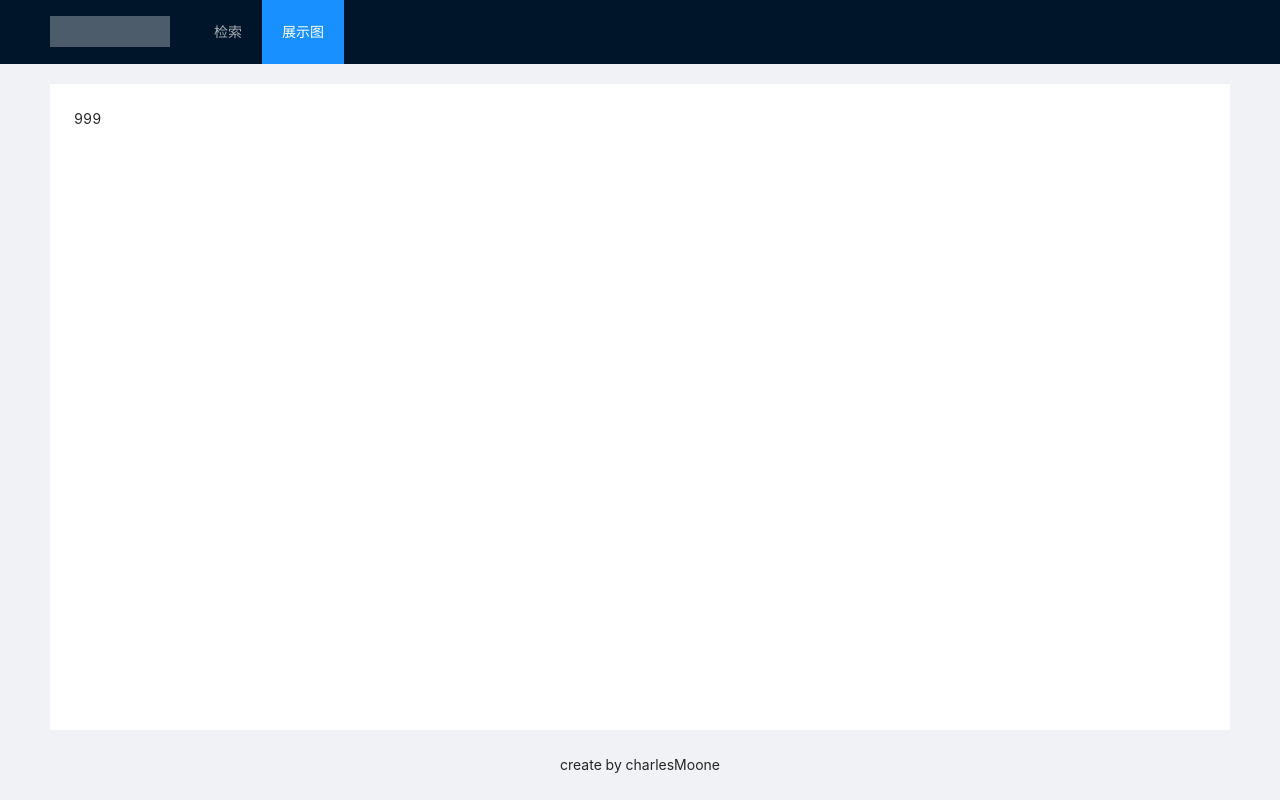
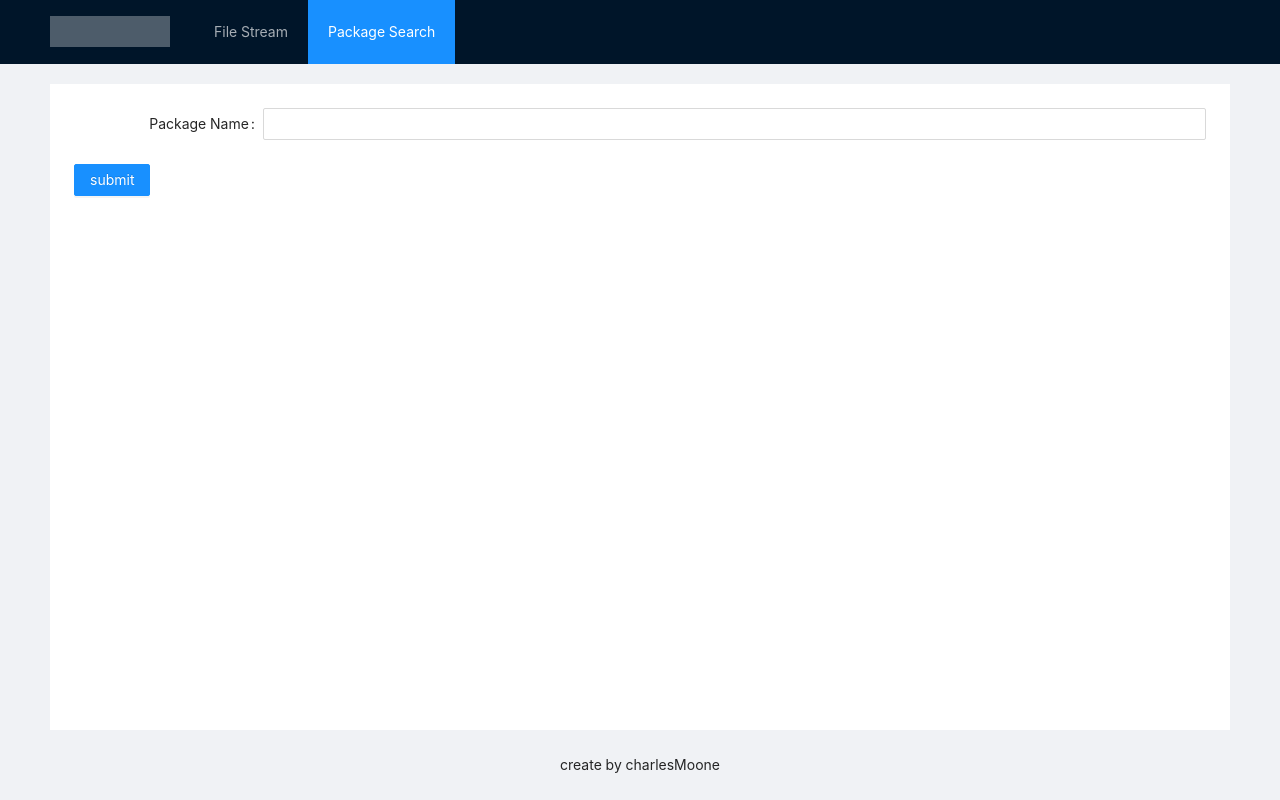
Before and after one commit to CharlesMoone/bizroad-webpack-plugin, a Next.js app in the folder bizroad_system/: page /package in a window 1280 px wide. Built offline with nearby package versions, Linux system fonts and the light colour scheme.

Commit message:
WIP: done for the package version check

```diff
--- a/bizroad_system/components/MenuLayout.tsx
+++ b/bizroad_system/components/MenuLayout.tsx
@@ -50,10 +50,10 @@ const MenuLayout: NextPage<Props> = ({ children }) => {
           onClick={handleActiveKey}
         >
           <Menu.Item key="stream">
-            <Link href="/stream">检索</Link>
+            <Link href="/stream">File Stream</Link>
           </Menu.Item>
           <Menu.Item key="package">
-            <Link href="/package">展示图</Link>
+            <Link href="/package">Package Search</Link>
           </Menu.Item>
         </Menu>
       </Layout.Header>
--- a/bizroad_system/pages/api/hello.ts
+++ /dev/null
@@ -1,10 +0,0 @@
-// Next.js API route support: https://nextjs.org/docs/api-routes/introduction
-import { NextApiRequest, NextApiResponse } from 'next';
-
-type Data = {
-  name: string;
-};
-
-export default function handler(req: NextApiRequest, res: NextApiResponse<Data>) {
-  res.status(200).json({ name: 'John Doe' });
-}
--- /dev/null
+++ b/bizroad_system/pages/api/package/getPackageLocalVersion.ts
@@ -0,0 +1,12 @@
+import { NextApiRequest, NextApiResponse } from 'next';
+import process from 'child_process';
+
+type Data = {
+  version: string;
+};
+
+export default function handler(req: NextApiRequest, res: NextApiResponse<Data>) {
+  process.exec(`cd .. && npm ls ${req.query.packageName}`, (_, stdout) => {
+    res.status(200).json({ version: stdout });
+  });
+}
--- a/bizroad_system/pages/package/index.tsx
+++ b/bizroad_system/pages/package/index.tsx
@@ -3,13 +3,53 @@
  */
 import { NextPage } from 'next';
 
+type TPackageFormRequest = {
+  packageName?: string;
+};
+
+type TPackageFormResponse = {
+  version: string;
+};
+
 /**
  * modules
  */
+import { useState } from 'react';
+import { Form, Button, Input } from 'antd';
+
 import MenuLayout from '../../components/MenuLayout';
 
 const PackageHandle: NextPage<{}> = () => {
-  return <MenuLayout>999</MenuLayout>;
+  const [versionInfo, setVersionInfo] = useState<string>('');
+
+  const onFinish = async ({ packageName }: TPackageFormRequest) => {
+    try {
+      const res: TPackageFormResponse = await (
+        await fetch(`/api/package/getPackageLocalVersion?packageName=${packageName}`)
+      ).json();
+      setVersionInfo(res.version);
+    } catch (err) {
+      console.error(err);
+    }
+  };
+
+  return (
+    <MenuLayout>
+      <Form name="Package" labelCol={{ span: 4 }} autoComplete="off" onFinish={onFinish}>
+        <Form.Item label="Package Name" name="packageName">
+          <Input />
+        </Form.Item>
+        <Form.Item>
+          <Button type="primary" htmlType="submit">
+            submit
+          </Button>
+        </Form.Item>
+      </Form>
+      <pre>
+        <code>{versionInfo}</code>
+      </pre>
+    </MenuLayout>
+  );
 };
 
 export default PackageHandle;
```
